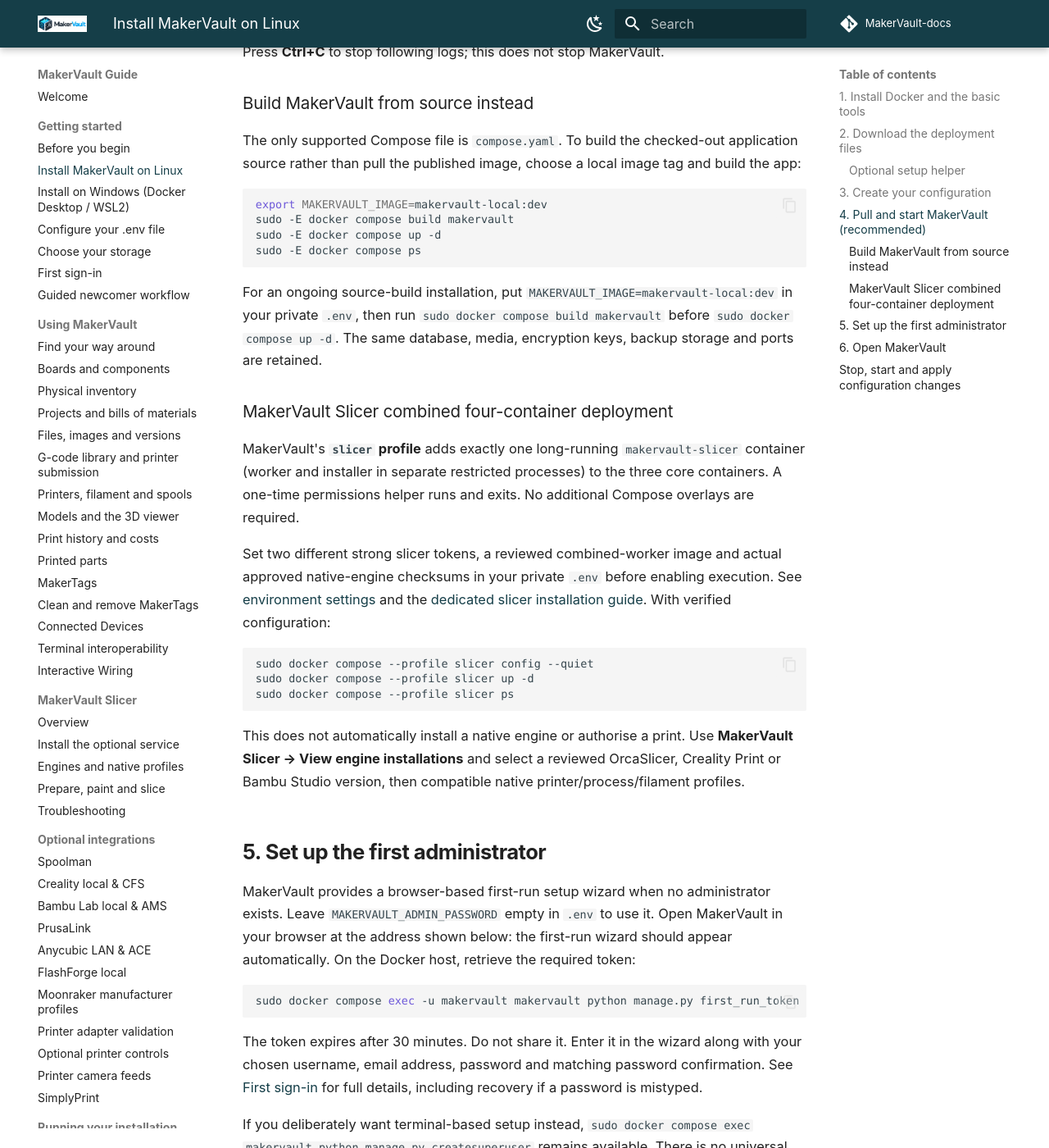
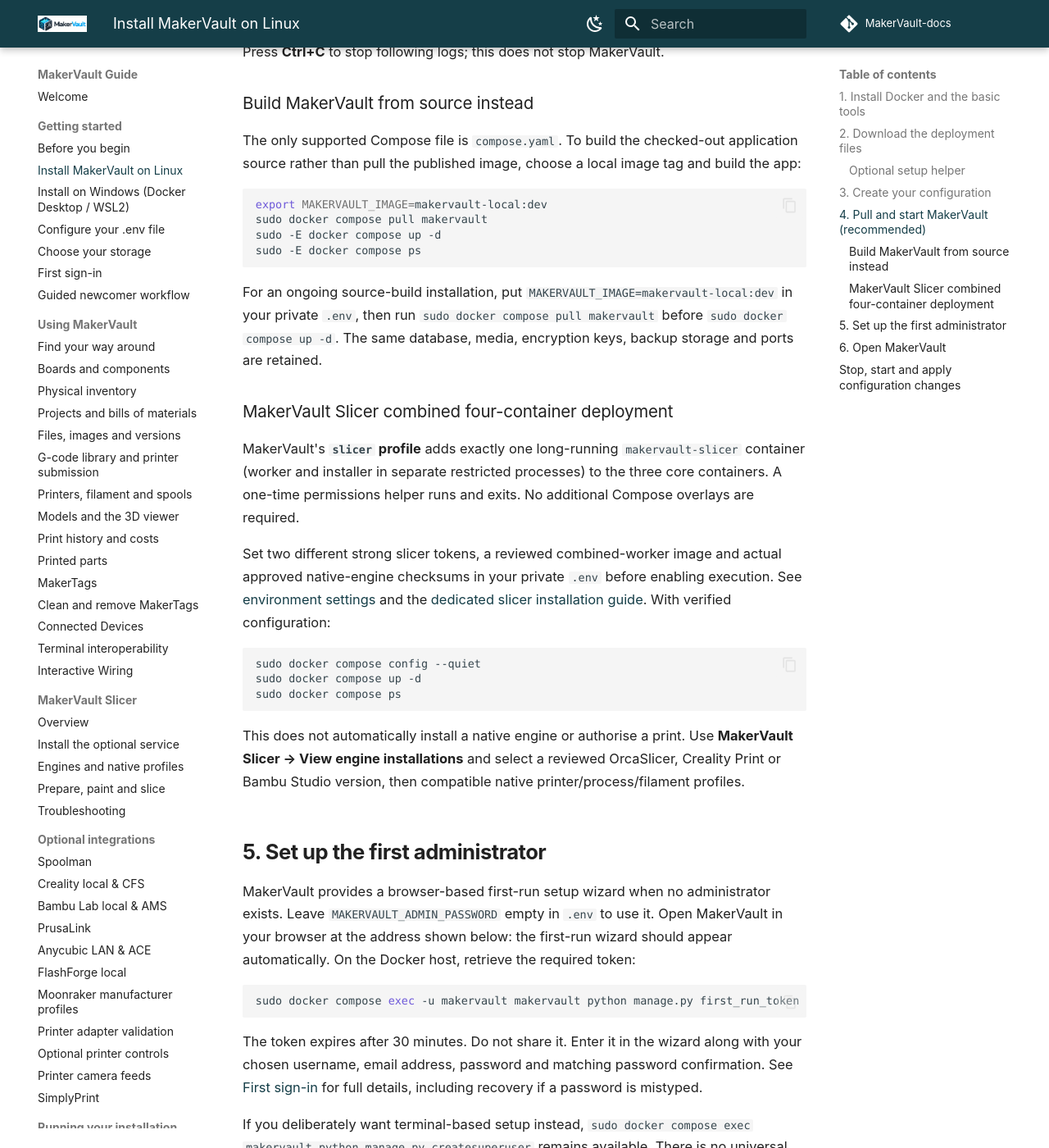
Before and after one commit to gavrd7/MakerVault-docs, an MkDocs documentation site: the page built from docs/guide/getting-started/install.md, in a window 1280 px wide and 1400 px high, scrolled down 4071 px. Shown: the whole window at 82% size. Built offline with MkDocs 1.6.1 and Material for MkDocs 9.7.7, drawn with Linux system fonts in a browser that asks for light colours; comment, search, counter and statistics services are not loaded.

Commit message:
docs(release): remove profiles and align docs/guide/getting-started/install.md with GHCR-only stack

````diff
--- a/docs/guide/getting-started/install.md
+++ b/docs/guide/getting-started/install.md
@@ -135,12 +135,12 @@ The only supported Compose file is `compose.yaml`. To build the checked-out appl
 
 ```bash
 export MAKERVAULT_IMAGE=makervault-local:dev
-sudo -E docker compose build makervault
+sudo docker compose pull makervault
 sudo -E docker compose up -d
 sudo -E docker compose ps
 ```
 
-For an ongoing source-build installation, put `MAKERVAULT_IMAGE=makervault-local:dev` in your private `.env`, then run `sudo docker compose build makervault` before `sudo docker compose up -d`. The same database, media, encryption keys, backup storage and ports are retained.
+For an ongoing source-build installation, put `MAKERVAULT_IMAGE=makervault-local:dev` in your private `.env`, then run `sudo docker compose pull makervault` before `sudo docker compose up -d`. The same database, media, encryption keys, backup storage and ports are retained.
 
 ### MakerVault Slicer combined four-container deployment
 
@@ -149,9 +149,9 @@ MakerVault's **`slicer` profile** adds exactly one long-running `makervault-slic
 Set two different strong slicer tokens, a reviewed combined-worker image and actual approved native-engine checksums in your private `.env` before enabling execution. See [environment settings](environment.md) and the [dedicated slicer installation guide](../slicer/installation.md). With verified configuration:
 
 ```bash
-sudo docker compose --profile slicer config --quiet
-sudo docker compose --profile slicer up -d
-sudo docker compose --profile slicer ps
+sudo docker compose config --quiet
+sudo docker compose up -d
+sudo docker compose ps
 ```
 
 This does not automatically install a native engine or authorise a print. Use **MakerVault Slicer → View engine installations** and select a reviewed OrcaSlicer, Creality Print or Bambu Studio version, then compatible native printer/process/filament profiles.
@@ -198,7 +198,7 @@ sudo docker compose up -d
 For a source-build deployment, use the same Compose file with your local image tag:
 
 ```bash
-sudo docker compose build makervault
+sudo docker compose pull makervault
 sudo docker compose up -d
 ```
 
````
